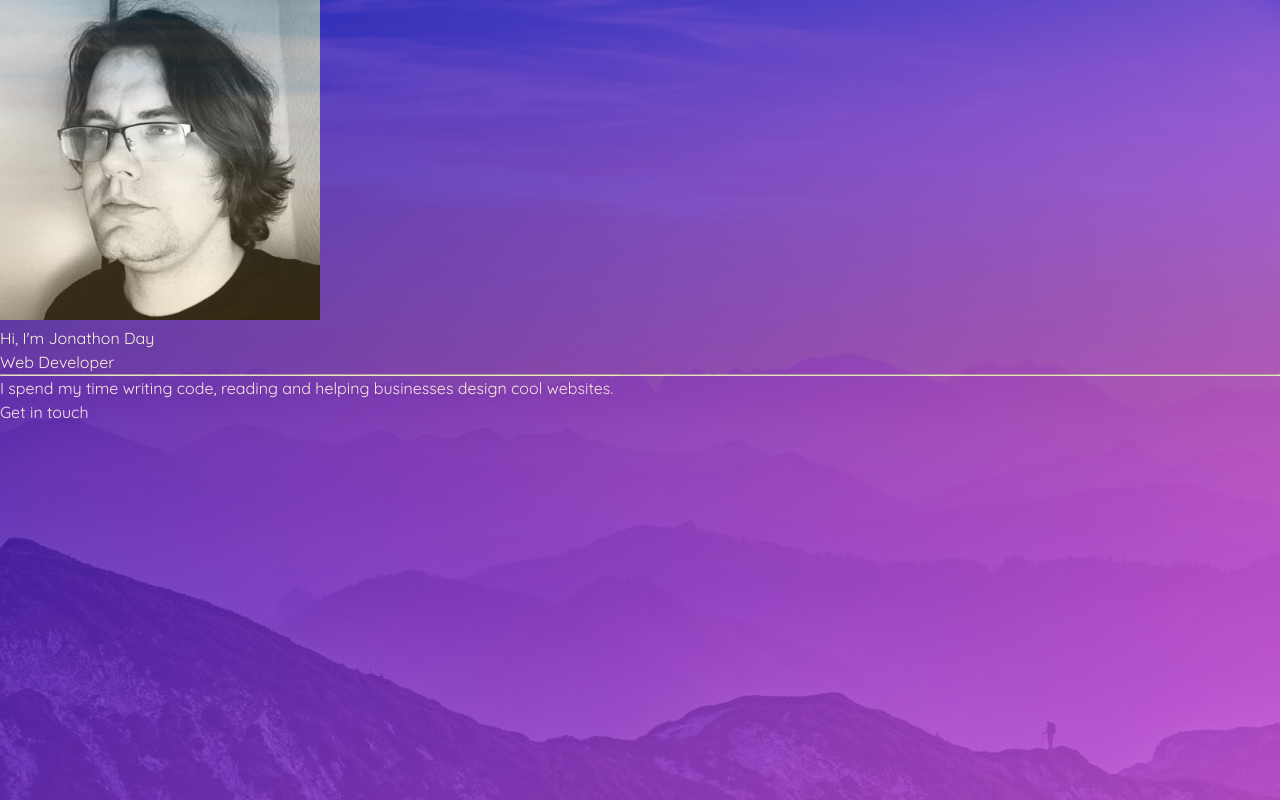
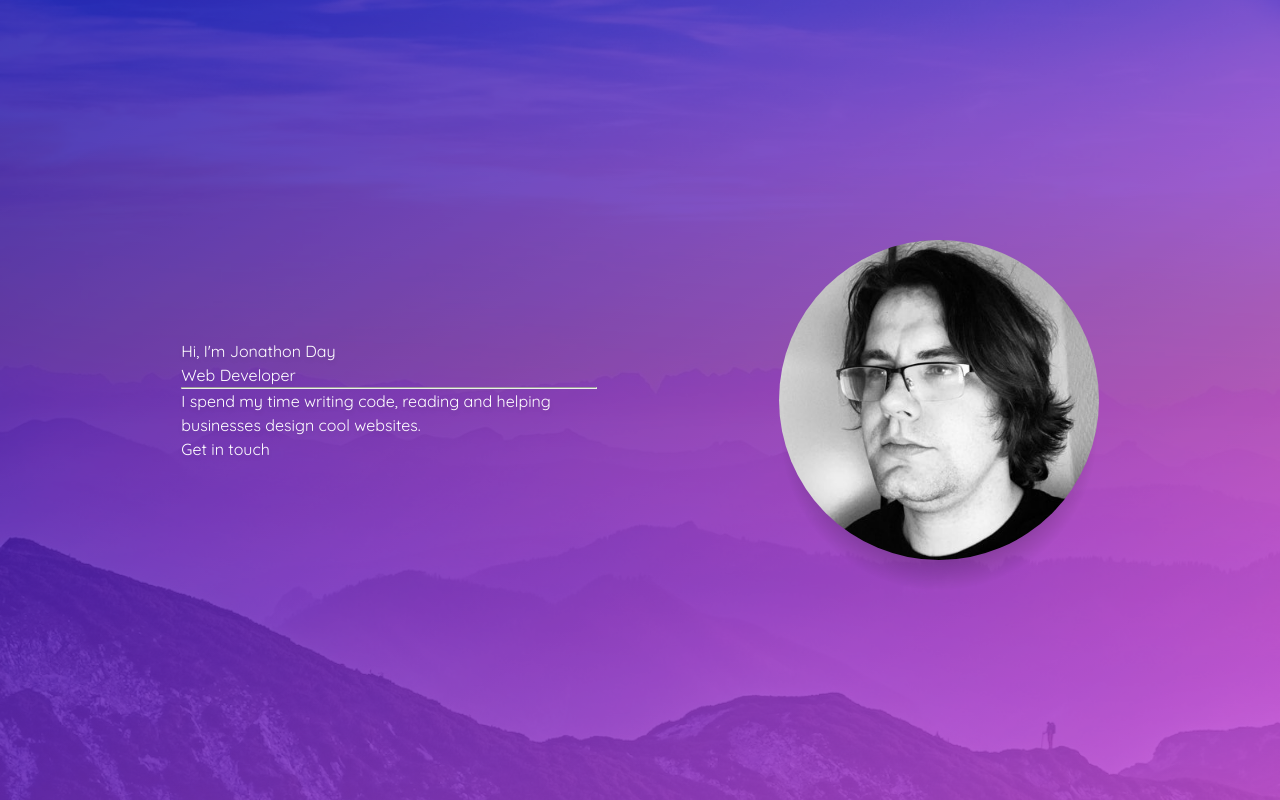
Before and after one commit to jonathonpday/personal_site_test, a plain HTML site: page index.html in a window 1280 px wide. Drawn offline with Linux system fonts and the light colour scheme.

Commit message:
Add styling to the image

```diff
--- a/css/main.css
+++ b/css/main.css
@@ -1,3 +1,5 @@
+/* 1. Base */
+
 html {
   background-color: #5f45bb;
   background-image: linear-gradient(to bottom right, #180cac, #d054e4);
@@ -19,13 +21,19 @@ a {
   text-decoration: none;
 }
 
-.wallpaper {
+/* 2. Shared */
+
+.wallpaper,
+.picture-shadow,
+.picture-image {
   display: block;
   height: 100%;
   left: 0;
   top: 0;
   width: 100%;
 }
+
+/* 3. Specific */
 
 .wallpaper {
   background-image: url("../images/austria.jpg");
@@ -34,3 +42,75 @@ a {
   opacity: 0.2;
   position: fixed;
 }
+
+.content {
+  display: flex;
+  position: relative;
+  min-height: 100vh;
+}
+
+.side {
+  max-height: 20rem;
+  max-width: 20rem;
+}
+
+.about {
+  max-width: 26rem;
+}
+
+.picture {
+  padding-top: 100%;
+  position: relative;
+  width: 100%;
+}
+
+.picture-shadow {
+  border-radius: 290486px;
+  background-image: radial-gradient(#000 0%, rgba(0, 0, 0, 0) 70%);
+  position: absolute;
+  top: 10%;
+}
+
+.picture-image {
+  border-radius: 290486px;
+  position: absolute;
+}
+
+/* Responsiveness */
+
+@media screen and (max-width: 799px) {
+  .content {
+    flex-direction: column;
+    justify-content: center;
+    align-items: center;
+    padding: 5rem 3rem;
+  }
+
+  .side {
+    margin-bottom: 3rem;
+    width: 100%;
+  }
+}
+
+@media screen and (min-width: 800px) {
+  .content {
+    align-items: center;
+    justify-content: space-around;
+    justify-content: space-evenly;
+    padding: 4rem;
+  }
+
+  .side {
+    flex-grow: 0;
+    flex-shrink: 0;
+    height: 20rem;
+    margin-left: 4rem;
+    order: 2;
+    width: 20rem;
+  }
+
+  .about {
+    flex-grow: 1;
+    flex-shrink: 1;
+  }
+}
```
